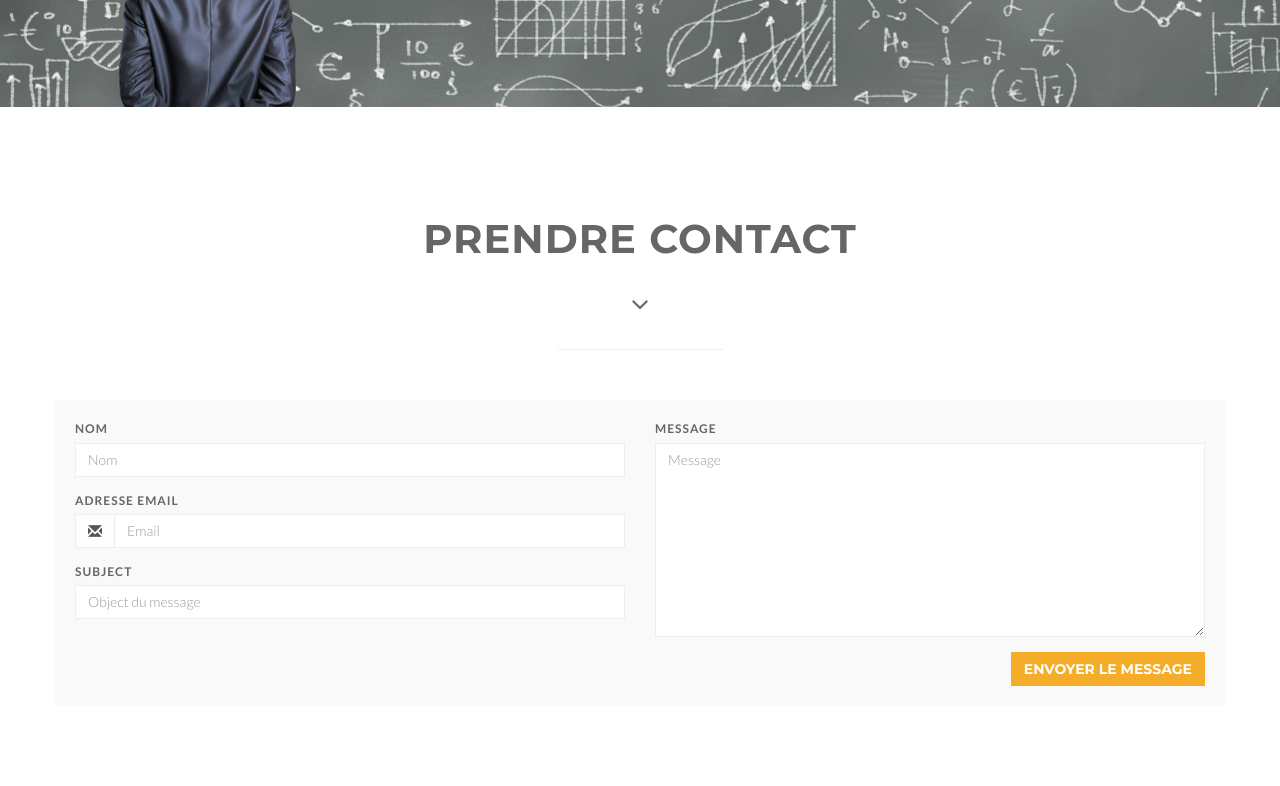
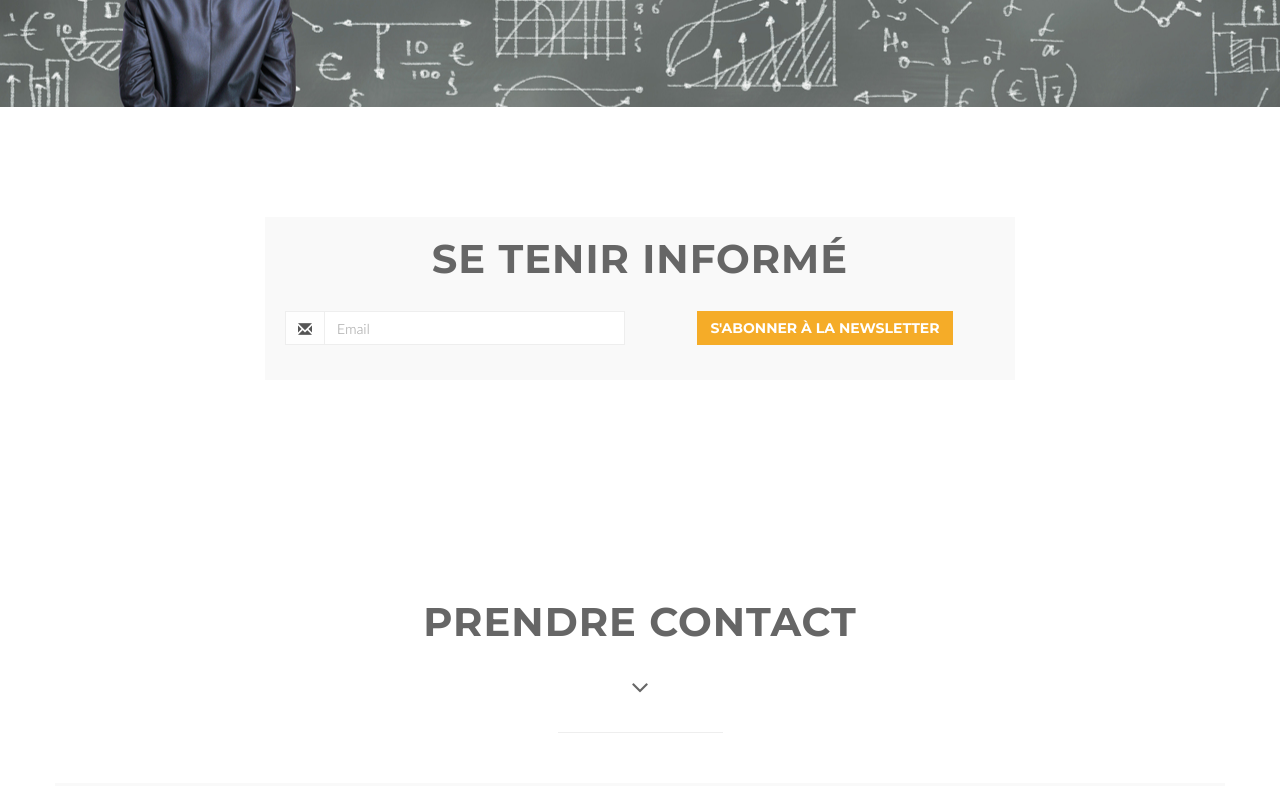
Before and after one commit to Psycojoker/oscar-frontend, a plain HTML site: page index.html in a window 1280 px wide. Shown: the part 1494-2280 px from the top of the page. Drawn offline with Linux system fonts and the light colour scheme.

Commit message:
[enh] add a newsletter section

```diff
--- a/index.html
+++ b/index.html
@@ -44,6 +44,7 @@
                 <li class="active"><a href="#intro">Home</a></li>
                 <li><a href="#constat">Constat</a></li>
                 <li><a href="#probleme">Détails</a></li>
+                <li><a href="#newsletter">Se tenir informé</a></li>
                 <li><a href="#contact">Contact</a></li>
                 <li class="dropdown">
                 <a href="#" class="dropdown-toggle" data-toggle="dropdown">Dropdown <b class="caret"></b></a>
@@ -132,6 +133,46 @@
     </div>
 </section>
 <!-- /Section: probleme -->
+
+<!-- Section: newsletter -->
+<section id="newsletter" class="home-section text-center">
+    <div class="container">
+        <div class="row">
+            <div class="col-md-8 col-md-offset-2">
+                <div class="boxed-grey">
+                    <form id="contact-form">
+                        <div class="heading-contact">
+                            <div class="row">
+                                <div class="section-heading">
+                                    <h2>Se tenir informé</h2>
+                                </div>
+                            </div>
+                        </div>
+                        <div class="row">
+                            <div class="col-md-6">
+                                <div class="form-group">
+                                    <div class="input-group">
+                                        <span class="input-group-addon">
+                                            <span class="glyphicon glyphicon-envelope"></span>
+                                        </span>
+                                        <input type="email" class="form-control" id="email" placeholder="Email" required="required" />
+                                    </div>
+                                </div>
+                            </div>
+                            <div class="col-md-6">
+                                <button type="submit" class="btn btn-skin">
+                                    S'abonner à la newsletter
+                                </button>
+                            </div>
+                        </div>
+                    </form>
+                </div>
+            </div>
+        </div>
+
+    </div>
+</section>
+<!-- /Section: newsletter -->
 
 <!-- Section: contact -->
 <section id="contact" class="home-section text-center">
```
